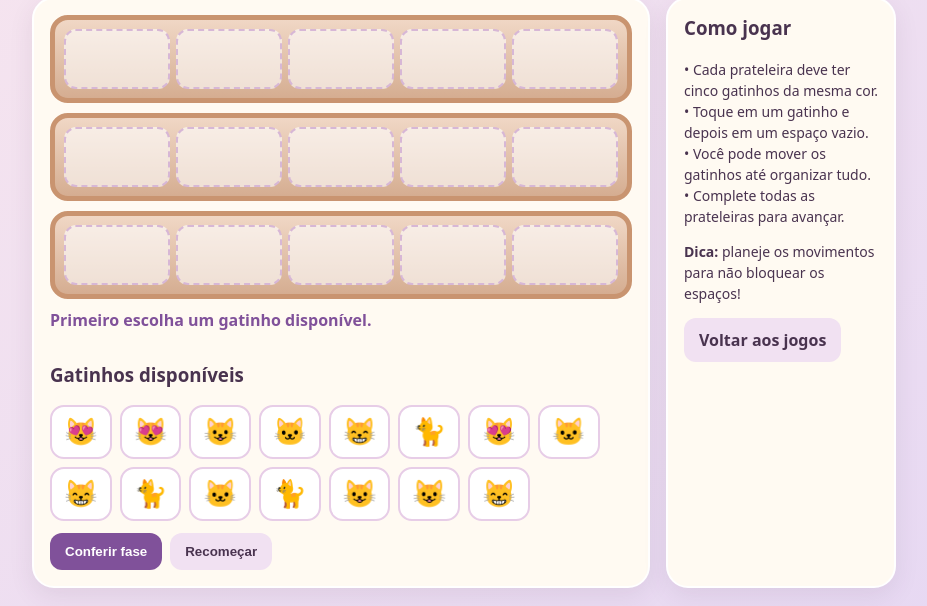
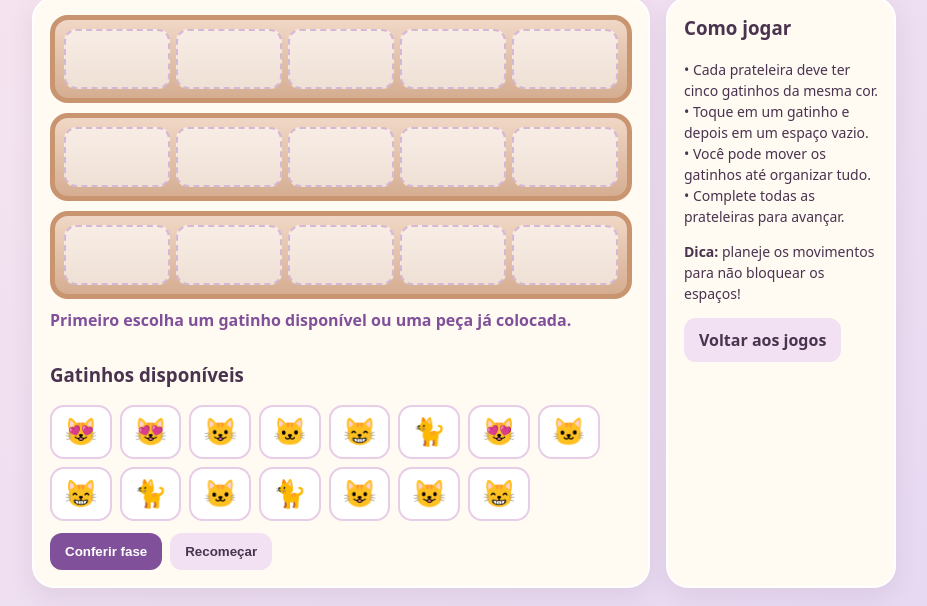
Before and after one commit to ElisabeteMeirinho/Coisas-de-Gatinhas, a plain HTML site: page jogos/gatinhos-em-ordem/index.html in a window 1280 px wide. Both pictures are taken after a click on the button 293 px from the left and 325 px from the top of the page. Shown: the part 266-872 px from the top of the page, without its empty margins (176-1103 px from the left). Drawn offline with Linux system fonts and the light colour scheme.

Commit message:
Permite reorganizar gatinhos entre espaços em Gatinhos em Ordem

```diff
--- a/jogos/gatinhos-em-ordem/index.html
+++ b/jogos/gatinhos-em-ordem/index.html
@@ -14,7 +14,7 @@ function start(){phase=1;makePhase()}
 function makePhase(){rows=Array.from({length:3},()=>Array(5).fill(null));tray=shuffle(Array.from({length:15},(_,i)=>i%5));selected=null;document.querySelector('#phase').textContent=phase;render();say('Organize cada prateleira com cinco gatinhos iguais.')}
 function say(t){msg.textContent=t}
 function render(){shelves.innerHTML='';rows.forEach((row,r)=>{const shelf=document.createElement('div');shelf.className='shelf';row.forEach((v,c)=>{const slot=document.createElement('button');slot.className='slot'+(v!==null?' filled':'')+(selected&&selected.type==='slot'&&selected.r===r&&selected.c===c?' target':'');slot.textContent=v===null?'':kinds[v].e;slot.onclick=()=>place(r,c);shelf.append(slot)});shelves.append(shelf)});cats.innerHTML='';tray.forEach((v,i)=>{if(v===null)return;const b=document.createElement('button');b.className='cat';b.textContent=kinds[v].e;b.title=kinds[v].n;b.onclick=()=>{selected={type:'tray',i};say('Agora escolha um espaço vazio.');render()};cats.append(b)})}
-function place(r,c){if(rows[r][c]!==null){say('Esse espaço já está ocupado.');return}if(!selected||selected.type!=='tray'){say('Primeiro escolha um gatinho disponível.');return}rows[r][c]=tray[selected.i];tray[selected.i]=null;selected=null;render();say('Boa! Continue organizando.')}
+function place(r,c){if(rows[r][c]!==null){selected={type:'slot',r,c};say('Gatinho selecionado. Agora escolha um espaço vazio para movê-lo.');render();return}if(!selected){say('Primeiro escolha um gatinho disponível ou uma peça já colocada.');return}if(selected.type==='tray'){rows[r][c]=tray[selected.i];tray[selected.i]=null}else if(selected.type==='slot'){rows[r][c]=rows[selected.r][selected.c];rows[selected.r][selected.c]=null}selected=null;render();say('Boa! Continue organizando.')}
 document.querySelector('#check').onclick=()=>{const done=rows.every(row=>row.every(v=>v!==null)&&row.every(v=>v===row[0]));if(done){phase++;say('🎉 Prateleiras organizadas! Você avançou para a fase '+phase+'.');setTimeout(makePhase,900)}else say('Ainda falta organizar: cada prateleira precisa ter cinco gatinhos iguais.');};
 document.querySelector('#reset').onclick=makePhase;function unused(){return null}start();
 </script></body></html>
```
